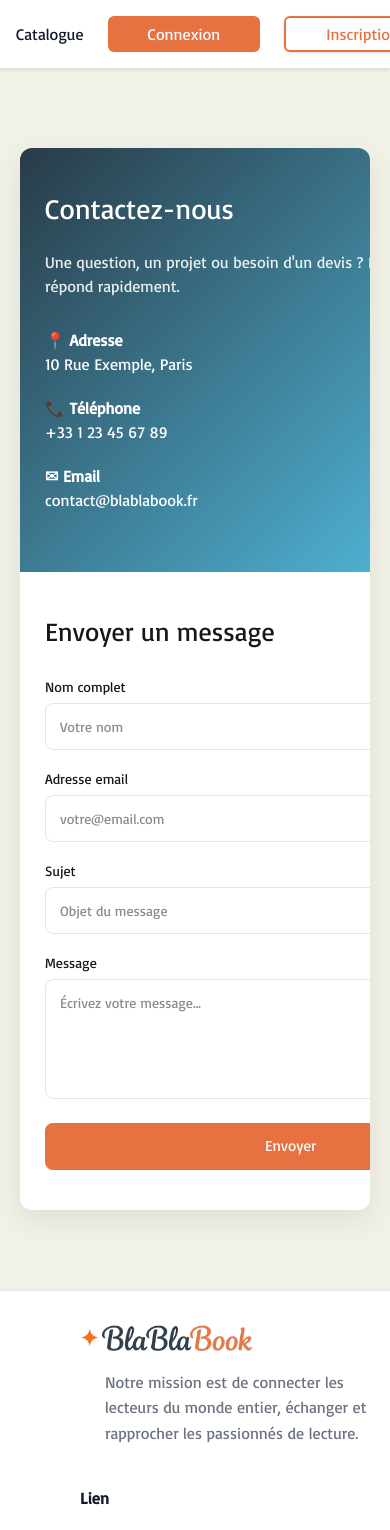
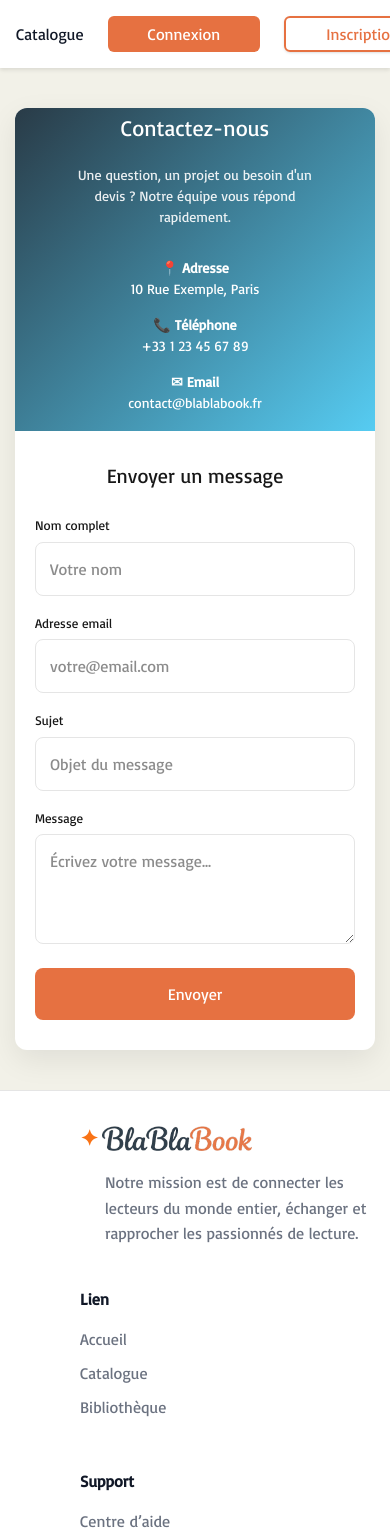
Before and after one commit to Sorajjjj/projet-blablabook, a Next.js app in the folder front/next-demo/: page /contact in a window 390 px wide. Shown: the top 1530 px of the page. Built offline with nearby package versions, Linux system fonts and the light colour scheme.

Commit message:
responsice-contact

```diff
--- a/front/next-demo/src/app/contact/contact.module.css
+++ b/front/next-demo/src/app/contact/contact.module.css
@@ -109,13 +109,66 @@ body {
 }
 
 /* RESPONSIVE */
-@media (max-width: 900px) {
-  .contactWrapper {
-    grid-template-columns: 1fr;
+/* ========== MOBILE (max-width: 768px) ========== */
+@media (max-width: 768px) {
+
+  .container {
+    margin: 25px auto;
+    padding: 15px;
   }
 
-  .contactInfo,
+  .contactWrapper {
+    grid-template-columns: 1fr; /* passe de 2 colonnes à 1 */
+  }
+
+  /* Bloc bleu en haut */
+  .contactInfo {
+    padding: 3px 50px;
+    text-align: center;
+    align-items: center;
+  }
+
+  .contactInfo h2 {
+    font-size: 22px;
+  }
+
+  .contactInfo p {
+    font-size: 14px;
+  }
+
+  .infoItem {
+    margin-bottom: 15px;
+    font-size: 14px;
+  }
+
+  /* Formulaire en dessous */
   .contactForm {
-    padding: 40px 25px;
+    padding: 30px 20px;
+  }
+
+  .contactForm h2 {
+    font-size: 20px;
+    text-align: center;
+  }
+
+  .formGroup label {
+    font-size: 13px;
+  }
+
+  .formGroup input,
+  .formGroup textarea {
+    font-size: 16px; /* évite le zoom auto iOS */
+    padding: 14px;
+  }
+
+  .formGroup textarea {
+    min-height: 110px;
+  }
+
+  /* Bouton full width */
+  .button {
+    width: 100%;
+    padding: 14px;
+    font-size: 16px;
   }
 }
--- a/front/next-demo/src/components/blablabook/register-form.tsx
+++ b/front/next-demo/src/components/blablabook/register-form.tsx
@@ -173,7 +173,7 @@ async function onSubmit(values: z.infer<typeof formSchema>) {
 					</Form>
 					<div className="text-center text-lg mt-10">
 						J&apos;ai déjà un compte !{" "}
-						<Link href="#" className="underline text-blabla-orange">
+						<Link href="/login" className="underline text-blabla-orange">
 							Se connecter
 						</Link>
 					</div>
```
Also changed, not shown: 1 other file (tests, documents, lock files or other folders).
